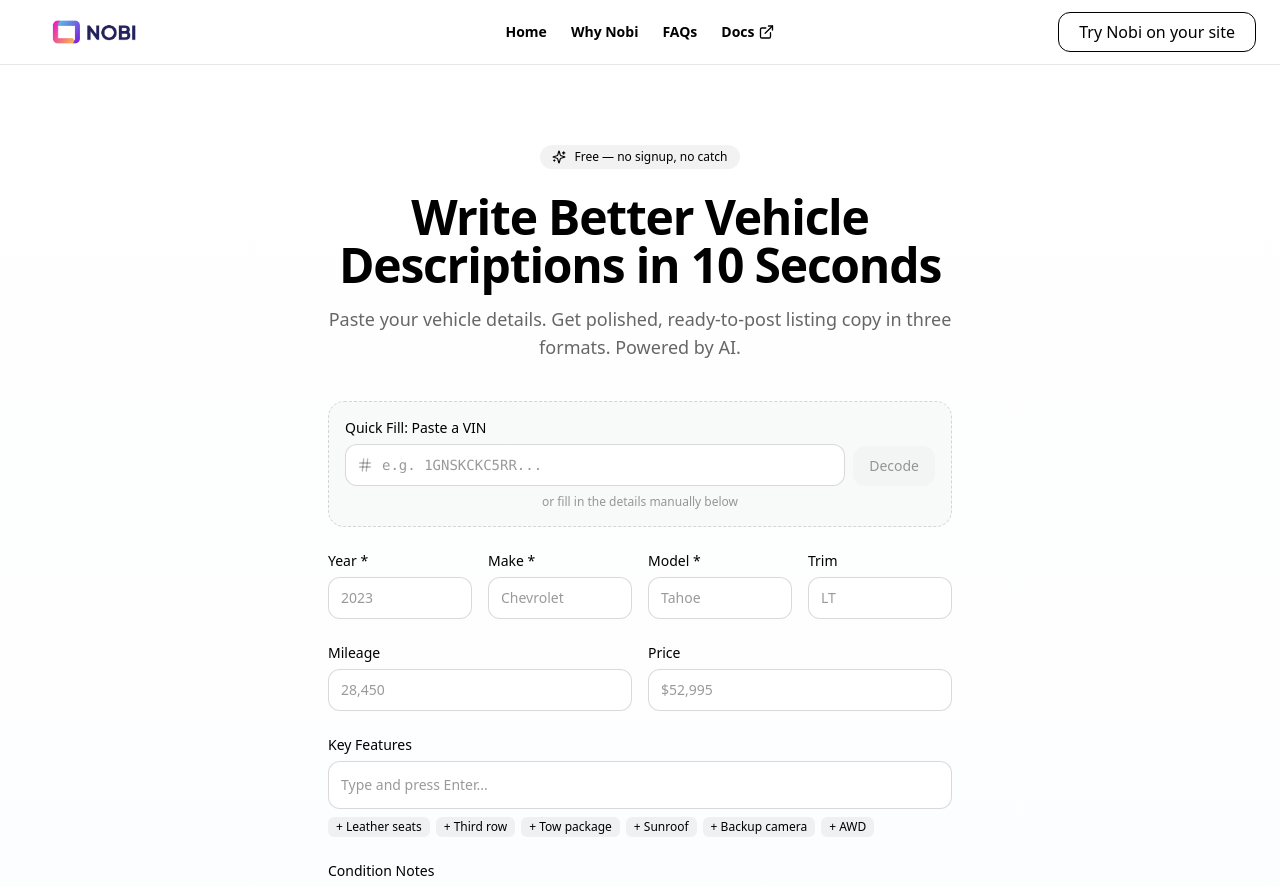
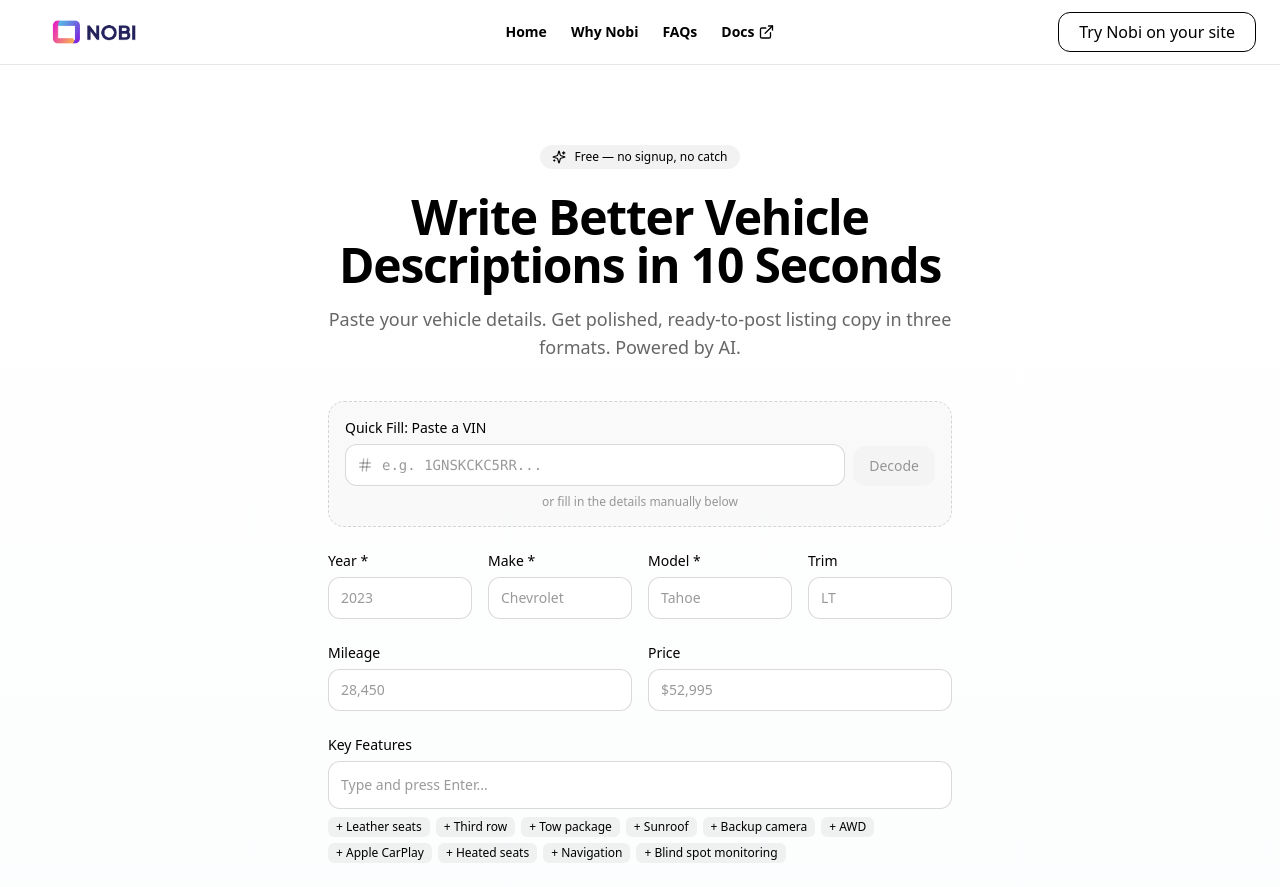
Before and after one commit to tylermuse/trynobi-car-site, a React (Vite) app: page /tools/vdp-writer in a window 1280 px wide. Shown: the top 887 px of the page. Built offline with nearby package versions, Linux system fonts and the light colour scheme.

Commit message:
Fix: keep feature suggestions visible after adding tags
Co-Authored-By: Claude Opus 4.6 <noreply@anthropic.com>

```diff
--- a/src/pages/VDPWriter.jsx
+++ b/src/pages/VDPWriter.jsx
@@ -96,9 +96,9 @@ function FeatureInput({ features, onChange }) {
           className="flex-1 min-w-[120px] bg-transparent outline-none text-sm placeholder:text-black/40 dark:placeholder:text-white/40"
         />
       </div>
-      {features.length === 0 && (
+      {EXAMPLE_FEATURES.filter((f) => !features.includes(f)).length > 0 && (
         <div className="flex flex-wrap gap-1.5 mt-2">
-          {EXAMPLE_FEATURES.slice(0, 6).map((f) => (
+          {EXAMPLE_FEATURES.filter((f) => !features.includes(f)).map((f) => (
             <button
               key={f}
               type="button"
```
